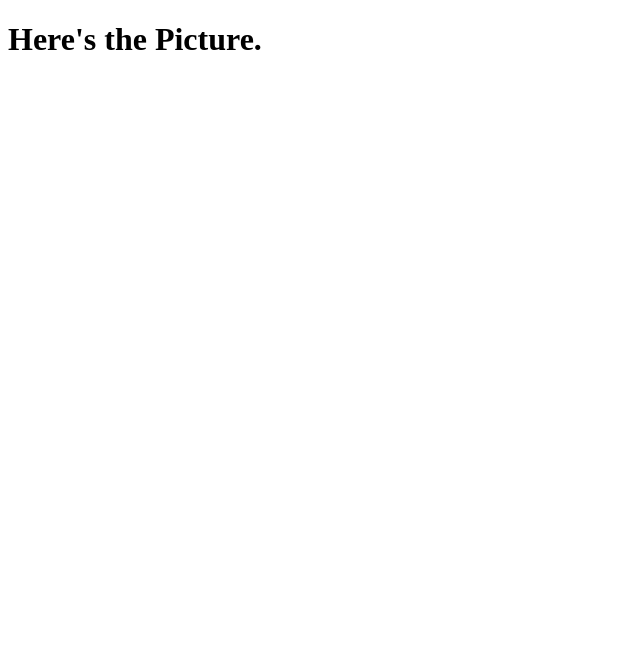
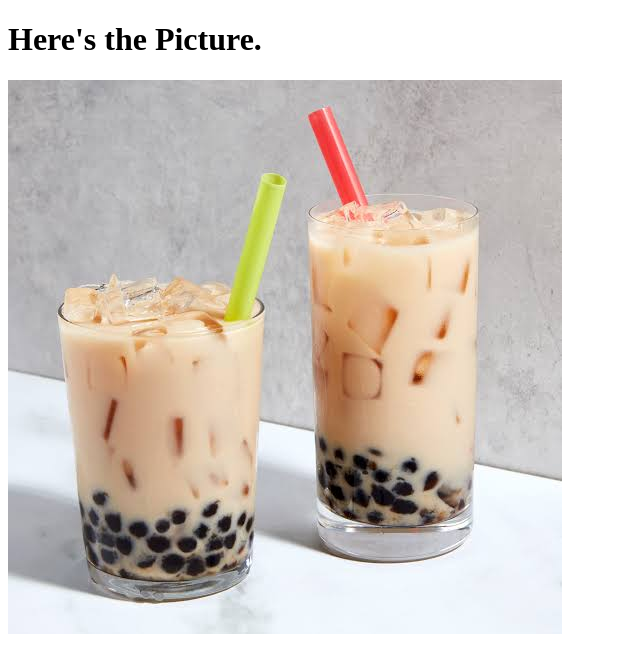
Before and after one commit to KyleJ8625/Pic, a plain HTML site: page index.html in a window 1280 px wide. Shown: the whole page, without its empty margins (0-640 px from the left). Drawn offline with Linux system fonts and the light colour scheme.

Commit message:
Update index.html

```diff
--- a/index.html
+++ b/index.html
@@ -10,7 +10,7 @@
     Here's the Picture.
   </h1>
 
-  <img src = "">
+  <img src = "M0.jpeg">
 
 </body>
 </html>
```
